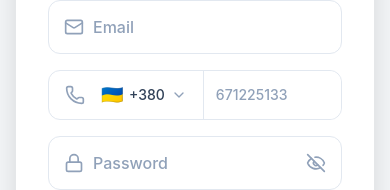
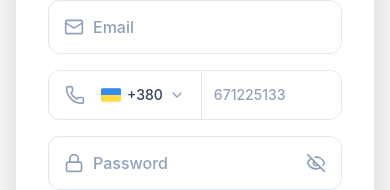
Before and after one commit to AntonLPN/crm, a React (Vite) app: page / in a window 390 px wide. Both pictures are taken after a click on the button "Register". Shown: the part 386-576 px from the top of the page. Built offline with nearby package versions, Linux system fonts and the light colour scheme.

Commit message:
Integrate `country-flag-icons` for improved country flag rendering in phone input component

```diff
--- a/package.json
+++ b/package.json
@@ -11,6 +11,7 @@
   },
   "dependencies": {
     "@tailwindcss/vite": "^4.3.3",
+    "country-flag-icons": "^1.6.20",
     "i18next": "^26.4.2",
     "i18next-browser-languagedetector": "^8.2.1",
     "libphonenumber-js": "^1.13.14",
--- a/src/components/LoginRegComponents/PhoneInput.tsx
+++ b/src/components/LoginRegComponents/PhoneInput.tsx
@@ -2,6 +2,8 @@ import * as React from 'react';
 import {useTranslation} from 'react-i18next';
 import {ChevronDown, Phone} from 'lucide-react';
 import {getCountries, getCountryCallingCode, isValidPhoneNumber, type CountryCode} from 'libphonenumber-js';
+import * as Flags from 'country-flag-icons/react/3x2';
+import {hasFlag} from 'country-flag-icons';
 
 interface PhoneInputProps extends Omit<React.InputHTMLAttributes<HTMLInputElement>, 'onChange' | 'value'> {
     value: string;
@@ -88,7 +90,7 @@ export function PhoneInput({
                     onClick={() => setIsCountryListOpen((open) => !open)}
                     className="flex h-10 items-center gap-1.5 rounded-lg px-2 text-sm font-medium text-slate-700 transition-colors hover:bg-slate-100 focus:outline-none focus:ring-2 focus:ring-blue-500/20"
                 >
-                    <span aria-hidden="true" className="text-lg leading-none">{getCountryFlag(country)}</span>
+                    <CountryFlag countryCode={country} />
                     <span>+{selectedCountry?.callingCode}</span>
                     <ChevronDown
                         className={`h-4 w-4 text-slate-400 transition-transform ${isCountryListOpen ? 'rotate-180' : ''}`}/>
@@ -113,8 +115,7 @@ export function PhoneInput({
                                     onClick={() => selectCountry(code)}
                                     className={`flex w-full items-center gap-3 px-3 py-2 text-left text-sm transition-colors hover:bg-blue-50 ${code === country ? 'bg-blue-50 text-blue-700' : 'text-slate-700'}`}
                                 >
-                                    <span aria-hidden="true"
-                                          className="text-lg leading-none">{getCountryFlag(code)}</span>
+                                    <CountryFlag countryCode={code} />
                                     <span className="min-w-0 flex-1 truncate">{name}</span>
                                     <span className="text-slate-500">+{callingCode}</span>
                                 </button>
@@ -149,8 +150,18 @@ export function PhoneInput({
     );
 }
 
-function getCountryFlag(countryCode: CountryCode): string {
-    return String.fromCodePoint(
-        ...countryCode.split('').map((letter) => 0x1f1e6 + letter.charCodeAt(0) - 65)
-    );
+function CountryFlag({
+    countryCode,
+    className = 'h-3.5 w-5 shrink-0 rounded-[2px] shadow-xs',
+}: {
+    countryCode: CountryCode;
+    className?: string;
+}): React.ReactElement {
+    if (hasFlag(countryCode)) {
+        const Flag = Flags[countryCode as keyof typeof Flags];
+        if (Flag) {
+            return <Flag aria-hidden="true" className={className} />;
+        }
+    }
+    return <span aria-hidden="true" className="text-xs font-semibold">{countryCode}</span>;
 }
```
Also changed, not shown: 1 other file (tests, documents, lock files or other folders).
